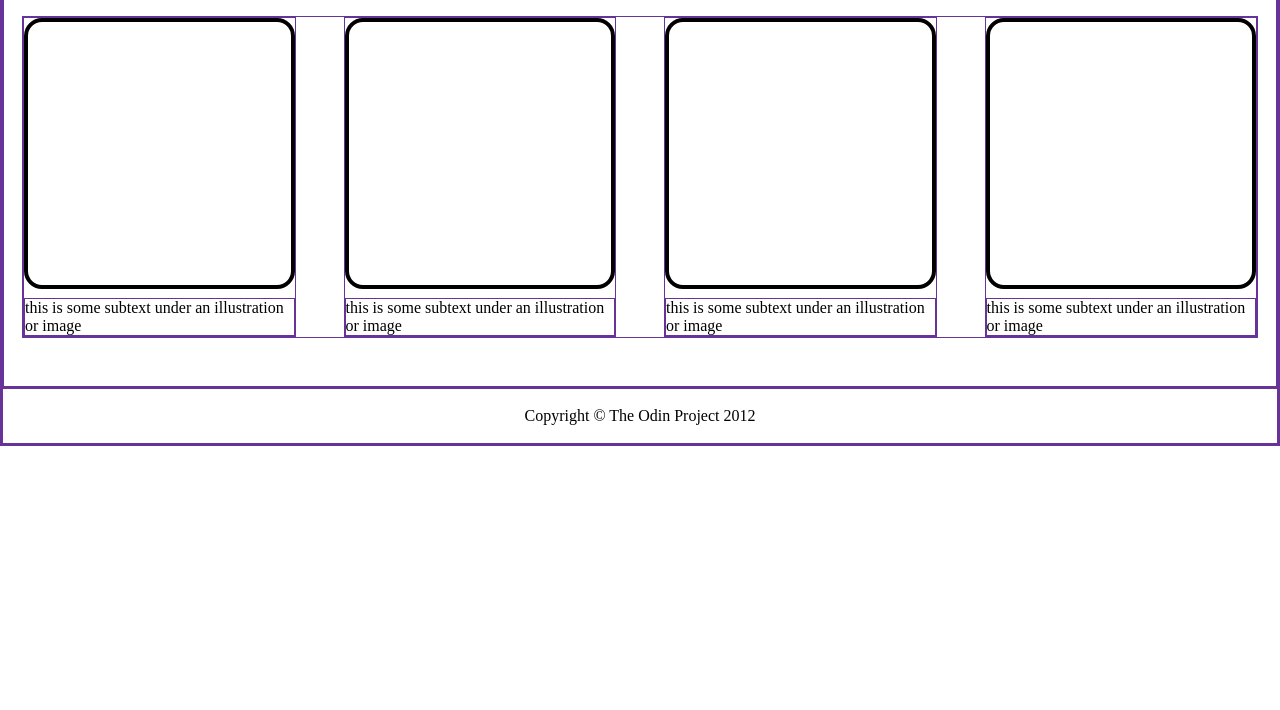
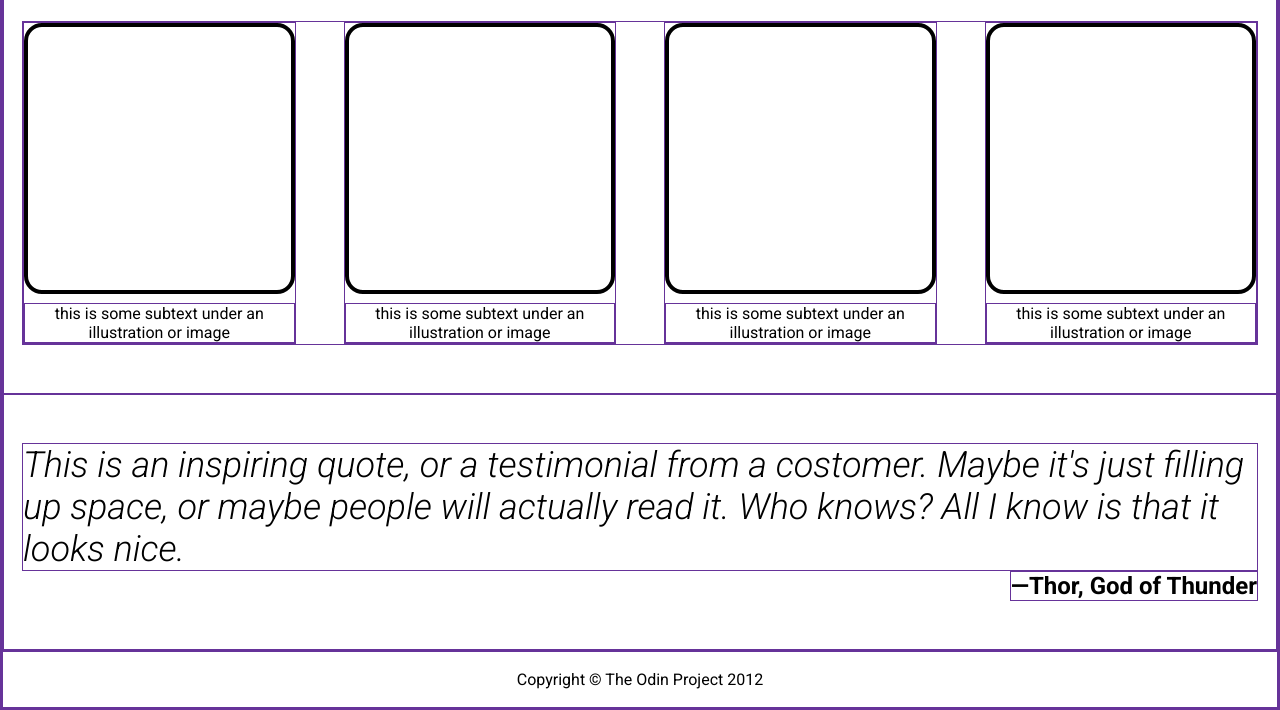
Before and after one commit to jctemp/landing-page, a plain HTML site: page index.html in a window 1280 px wide. Shown: the part 431-1141 px from the top of the page. Before the commit the page ends 877 px from the top, so only its background shows below. Drawn offline with Linux system fonts and the light colour scheme.

Commit message:
Add quote section

```diff
--- a/index.html
+++ b/index.html
@@ -53,6 +53,15 @@
                 </div>
             </div>
         </section>
+
+        <section class="quote">
+            <h2>Quote</h2>
+            <blockquote>
+                This is an inspiring quote, or a testimonial from a costomer. Maybe it's just filling up space, or maybe
+                people will actually read it. Who knows? All I know is that it looks nice.
+            </blockquote>
+            <figcaption>—Thor, God of Thunder</figcaption>
+        </section>
     </main>
     <footer>
         Copyright &copy; The Odin Project 2012
--- a/style.css
+++ b/style.css
@@ -1,5 +1,8 @@
+@import url('https://fonts.googleapis.com/css2?family=Roboto:ital,wght@0,100;0,300;0,400;0,500;0,700;0,900;1,100;1,300;1,400;1,500;1,700;1,900&display=swap');
+
 * {
     border: 1px solid rebeccapurple;
+    font-family: 'Roboto', sans-serif;
 }
 
 html,
@@ -96,6 +99,7 @@ section.information p {
 
 .card {
     width: 25%;
+    text-align: center;
 }
 
 .information .image {
@@ -106,6 +110,33 @@ section.information p {
     aspect-ratio: 1/1;
 }
 
+/* MAIN QUOTE SECTION */
+
+section.quote {
+    padding: 48px 18px;
+    display: flex;
+    flex-direction: column;
+    justify-content: center;
+}
+
+section.quote h2 {
+    display: none;
+}
+
+section.quote blockquote {
+    margin: 0;
+    padding: 0;
+    font-size: 36px;
+    font-weight: 300;
+    font-style: italic;
+}
+
+section.quote figcaption {
+    align-self: flex-end;
+    font-weight: bold;
+    font-size: 24px;
+}
+
 /* FOOTER SECTION */
 
 footer {
```
